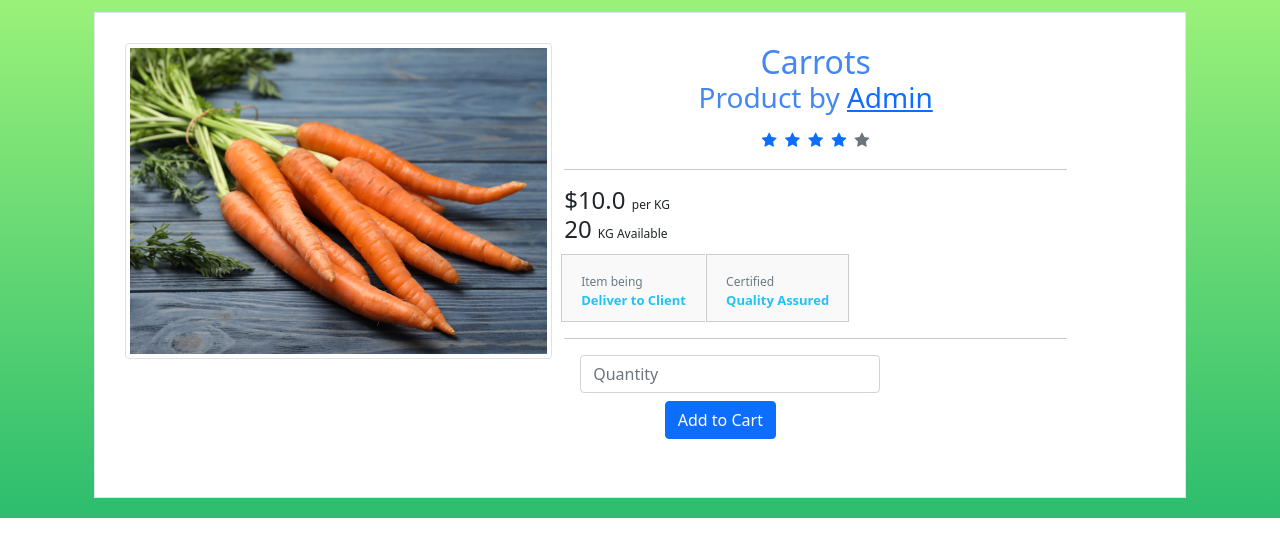
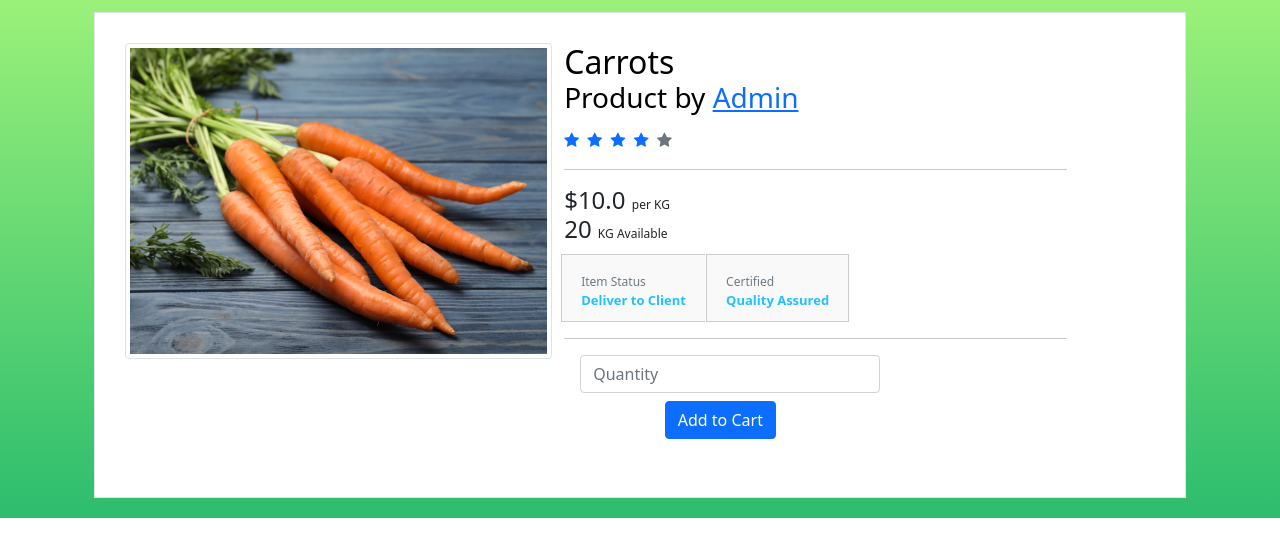
Before and after one commit to MatchHue/BackendGreenSystem, a Flask app: page /item_details/1 in a window 1280 px wide. Shown: the part 56-604 px from the top of the page. Run offline with Flask 2, Linux system fonts and the light colour scheme; data comes from the database, SQL or seed files in the repository; both versions use the stored data as it was after the commit; some libraries are stand-ins or nearby versions.

Commit message:
made index page look nicer

```diff
--- a/static/style.css
+++ b/static/style.css
@@ -8,8 +8,8 @@
 
 
 h2{
-  text-align: center;
-  color: #4287f5;
+  text-align: left;
+  color: #000000;
 }
 
 a {
--- a/templates/index.html
+++ b/templates/index.html
@@ -20,8 +20,7 @@
       </div>
       {%endfor%}
 </div>-->
-
-<div class="header" style="text-align: center; transform:translateX(37%);">
+<div class="header" style="text-align: center; transform:translateX(38%);">
     <div class="new-container" style="align-items: flex-end;">
         <div class="row">
             <div class="col-2">
@@ -31,8 +30,6 @@
         </div>
     </div>
 </div>
-
-<h2 class="title">Our Products</h2>
 <div class='container'>
     <div class="row">
     {% for item in items%}
--- a/templates/item_details.html
+++ b/templates/item_details.html
@@ -44,7 +44,7 @@
                 <div class="certified">
                     <ul>
                         <li>
-                            <a href="javascript:void(0);">Item being<span>{{item.delivery}}</span></a>
+                            <a href="javascript:void(0);">Item Status<span>{{item.delivery}}</span></a>
                         </li>
                         <li>
                             <a href="javascript:void(0);">Certified<span>Quality Assured</span></a>
```
Also changed, not shown: static/item_images/How-to-Cook-Chickpeas-Recipe-2-1200.jpg (added), test.db.
